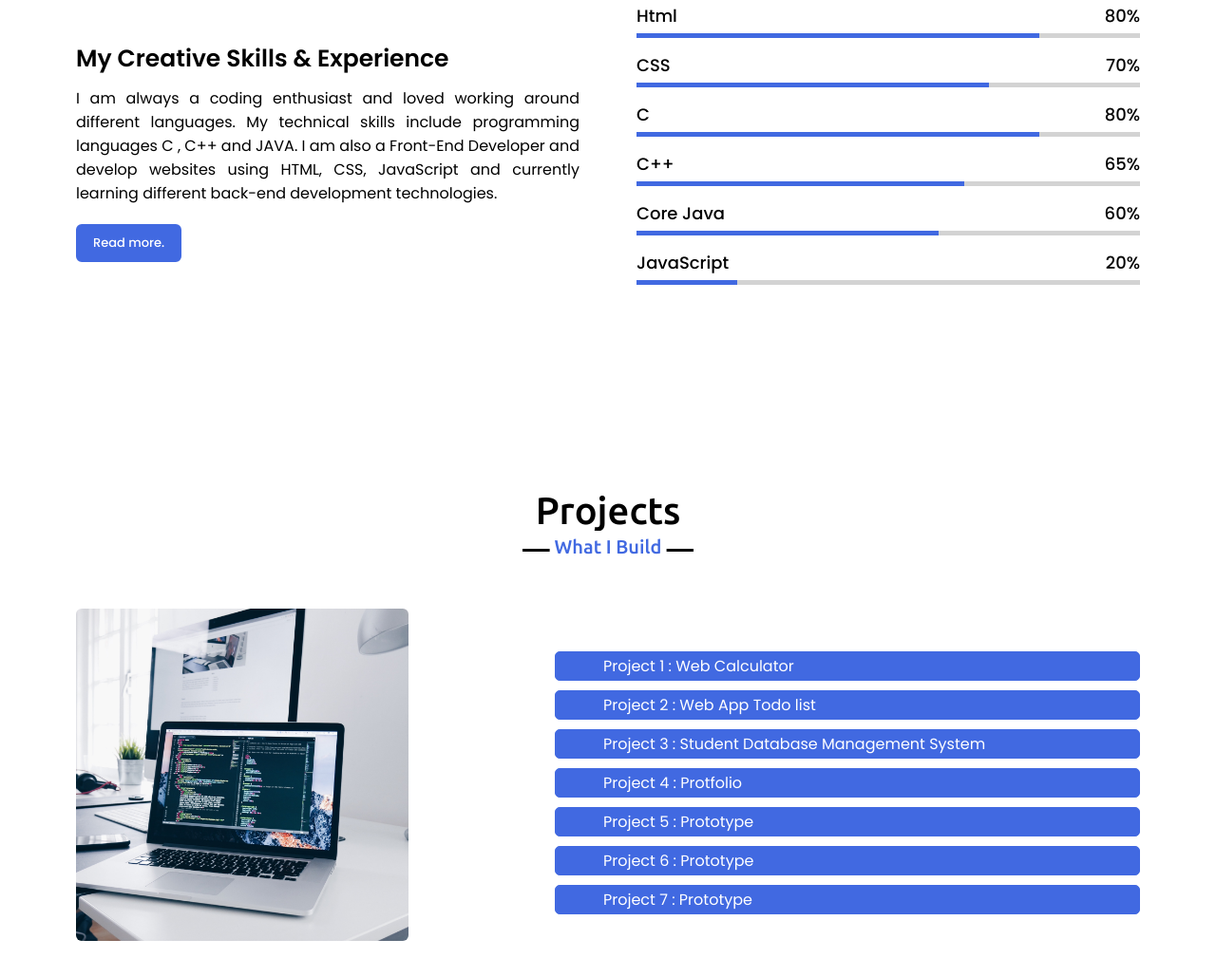
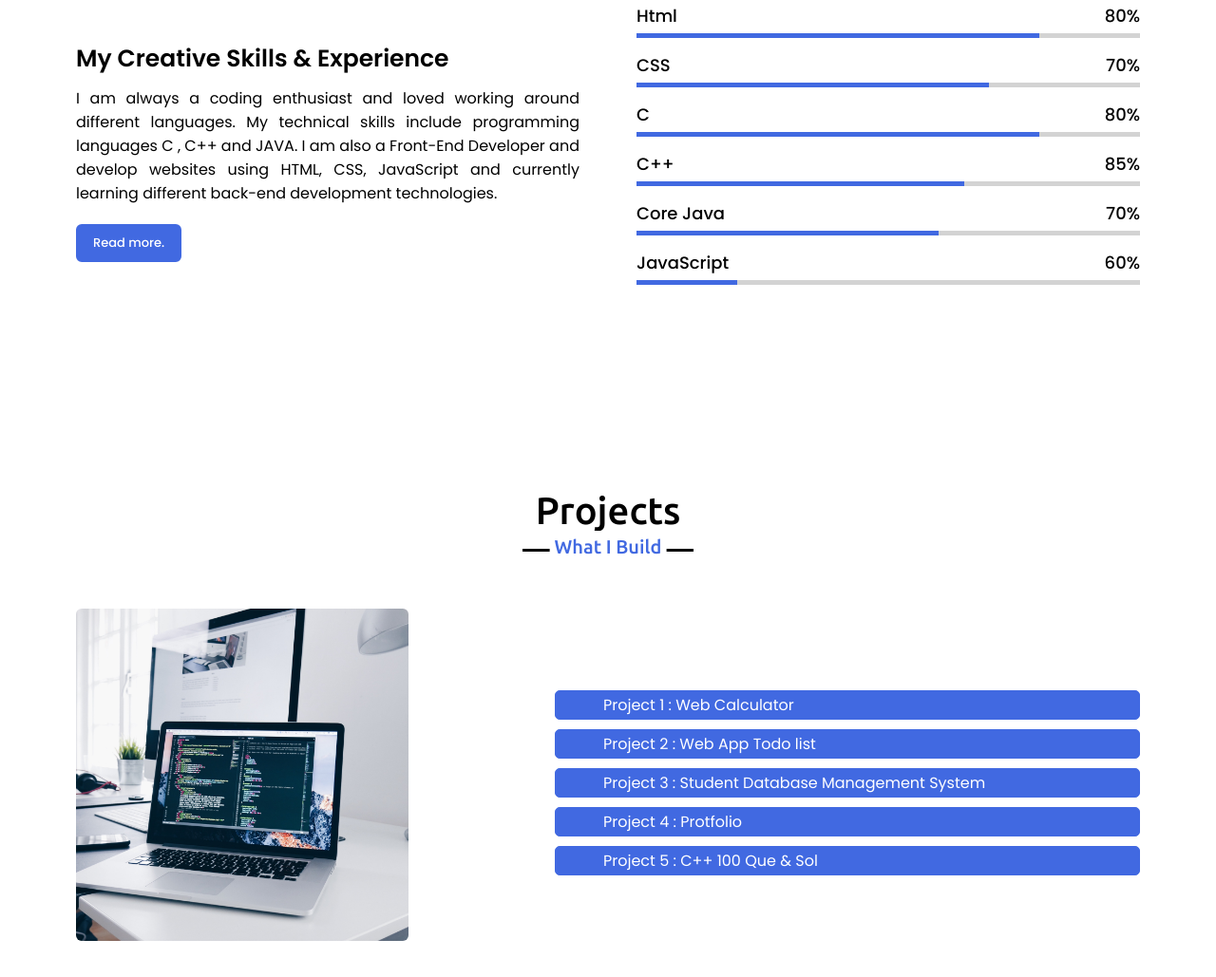
Before and after one commit to PMaheshRao/My-Portfolio, a plain HTML site: page index.html in a window 1280 px wide. Shown: the part 1706-2735 px from the top of the page at 95% size. Drawn offline with nearby package versions, Linux system fonts and the light colour scheme.

Commit message:
Update index.html

```diff
--- a/index.html
+++ b/index.html
@@ -125,21 +125,21 @@
                     <div class="bars">
                         <div class="info">
                             <span>C++</span>
-                            <span>65%</span>
+                            <span>85%</span>
                         </div>
                         <div class="line cpp"></div>
                     </div>
                     <div class="bars">
                         <div class="info">
                             <span>Core Java</span>
-                            <span>60%</span>
+                            <span>70%</span>
                         </div>
                         <div class="line java"></div>
                     </div>
                     <div class="bars">
                         <div class="info">
                             <span>JavaScript</span>
-                            <span>20%</span>
+                            <span>60%</span>
                         </div>
                         <div class="line javaScript"></div>
                     </div>
@@ -167,12 +167,8 @@
                             <div class="pname" >Project 3 : Student Database Management System</div> </a>
                         <a href="https://github.com/PMaheshRao/My-portfolio" target="_blank"  >
                             <div class="pname" >Project 4 : Protfolio </div> </a>
-                        <a href="#" target="_blank"  >
-                            <div class="pname" >Project 5 : Prototype </div> </a>
-                        <a href="#" target="_blank"  >
-                            <div class="pname" >Project 6 : Prototype </div> </a>
-                        <a href="#" target="_blank"  >
-                            <div class="pname" >Project 7 : Prototype </div> </a>
+                        <a href="https://github.com/PMaheshRao/100-Cpp-Programming-Que-and-Sol" target="_blank"  >
+                            <div class="pname" >Project 5 : C++ 100 Que & Sol </div> </a>
                     </div>
                 </div>
             </div>
@@ -216,7 +212,7 @@
                             <br>
                             <div class="info">
                                 <div class="head">Linked in:</div>
-                                <div class="sub-title"><a href="https://www.linkedin.com/in/p-mahesh-rao-23796a215" title="https://www.linkedin.com/in/p-mahesh-rao-23796a215" target="_blank">P Mahesh Rao</a></div>
+                                <div class="sub-title"><a href="https://www.linkedin.com/in/p-mahesh-rao" title="https://www.linkedin.com/in/p-mahesh-rao-23796a215" target="_blank">P Mahesh Rao</a></div>
                             </div>
                         </div>
                         <div class="row">
@@ -259,7 +255,7 @@
 
     <!-- footer section start -->
     <footer>
-        <span>Created by <a href="https://www.linkedin.com/in/p-mahesh-rao-23796a215" target="_blank">Mahesh</a>|<span class="fas fa-copyright"></span>2022 all right reserved.</span>
+        <span>Created by <a href="https://www.linkedin.com/in/p-mahesh-rao" target="_blank">Mahesh</a>|<span class="fas fa-copyright"></span>2022 all right reserved.</span>
     </footer>
 
 </body>
```
